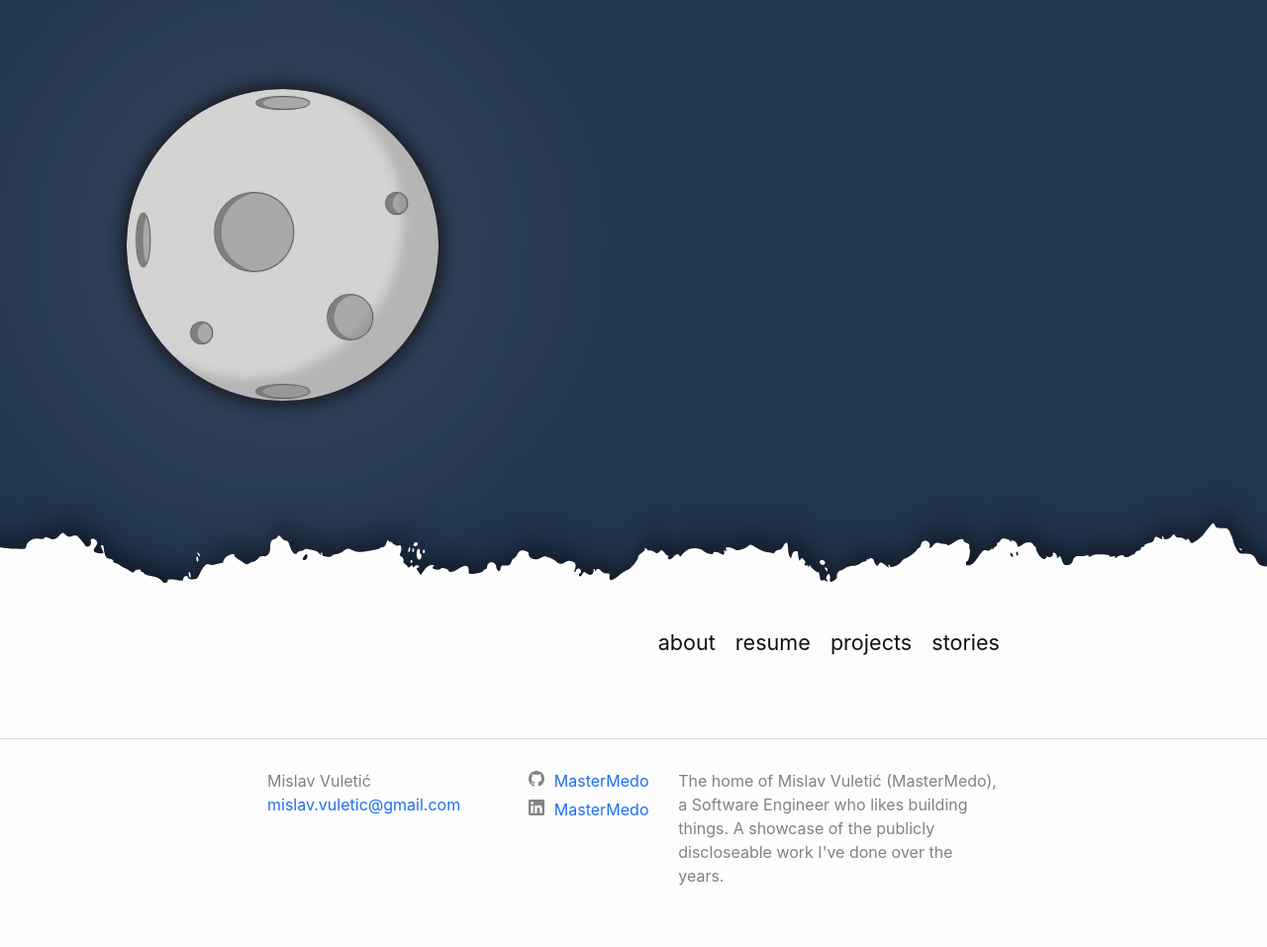
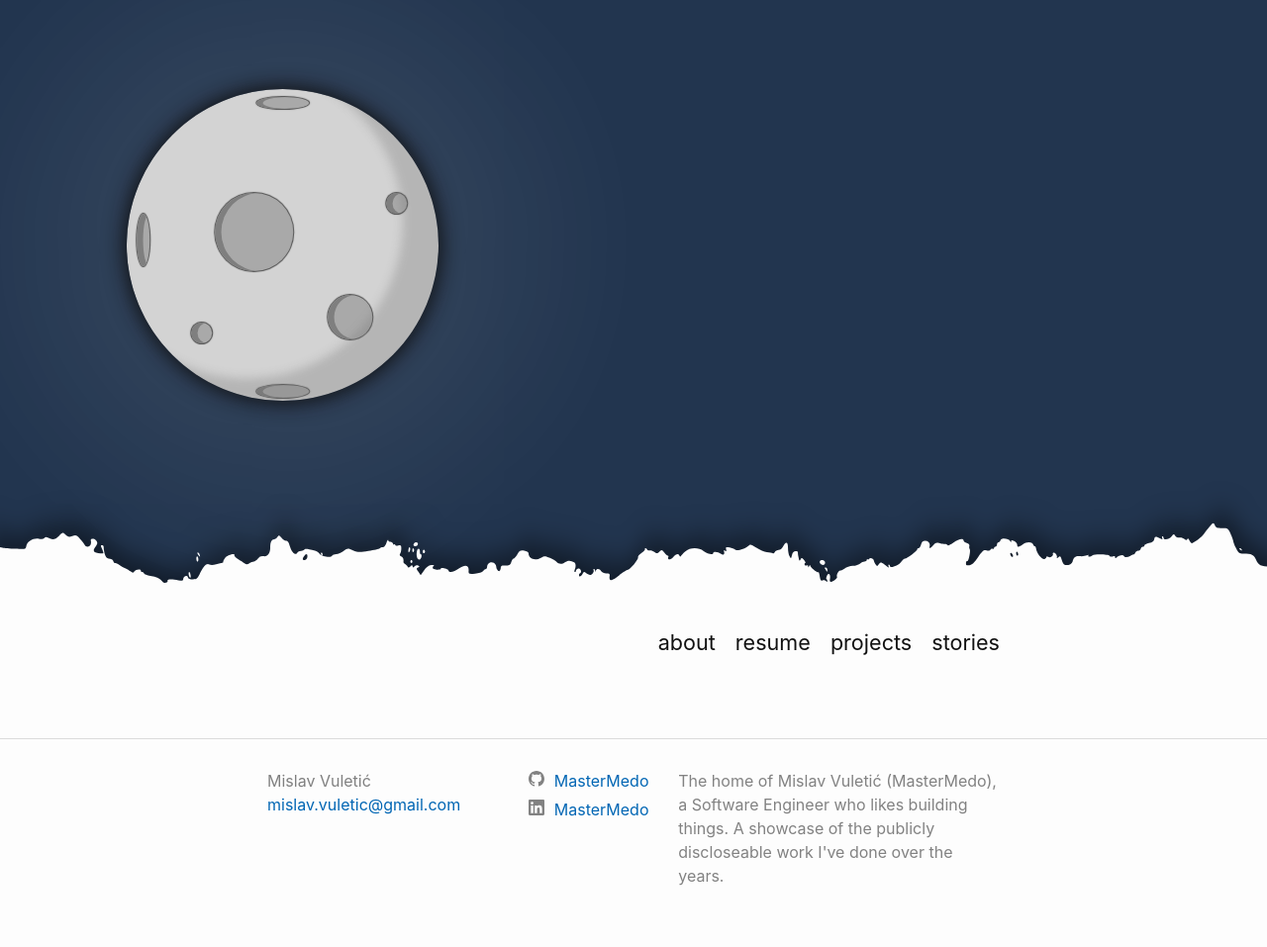
Before and after one commit to MasterMedo/mastermedo.github.io, a Jekyll site: the page built from index.md, in a window 1280 px wide. Shown: the whole page at 99% size. Built offline with Jekyll 4.4.1, drawn with Linux system fonts in a browser that asks for light colours.

Commit message:
update brand color

```diff
--- a/_sass/minima.scss
+++ b/_sass/minima.scss
@@ -13,7 +13,7 @@ $spacing-unit:     30px !default;
 $text-color:       #111 !default;
 $background-color: #fdfdfd !default;
 $brand-color-dark: #22354f !default;
-$brand-color:      #1d6ff2 !default;
+$brand-color:      #0266B4 !default;
 $brand-color-light:lighten($brand-color, 40%) !default;
 
 $brand-complement-color: lighten(#FFD700, 40%) !default;
```
